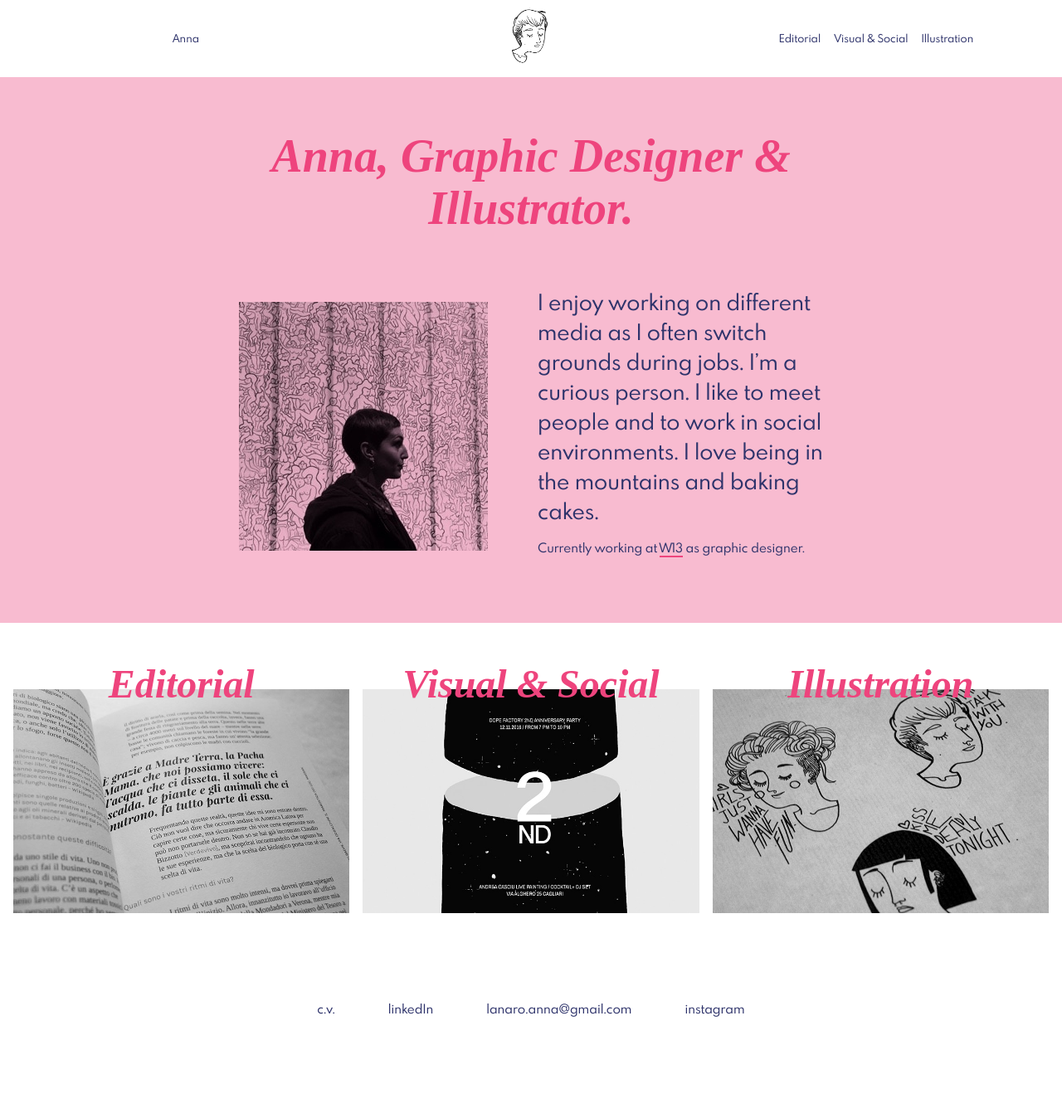
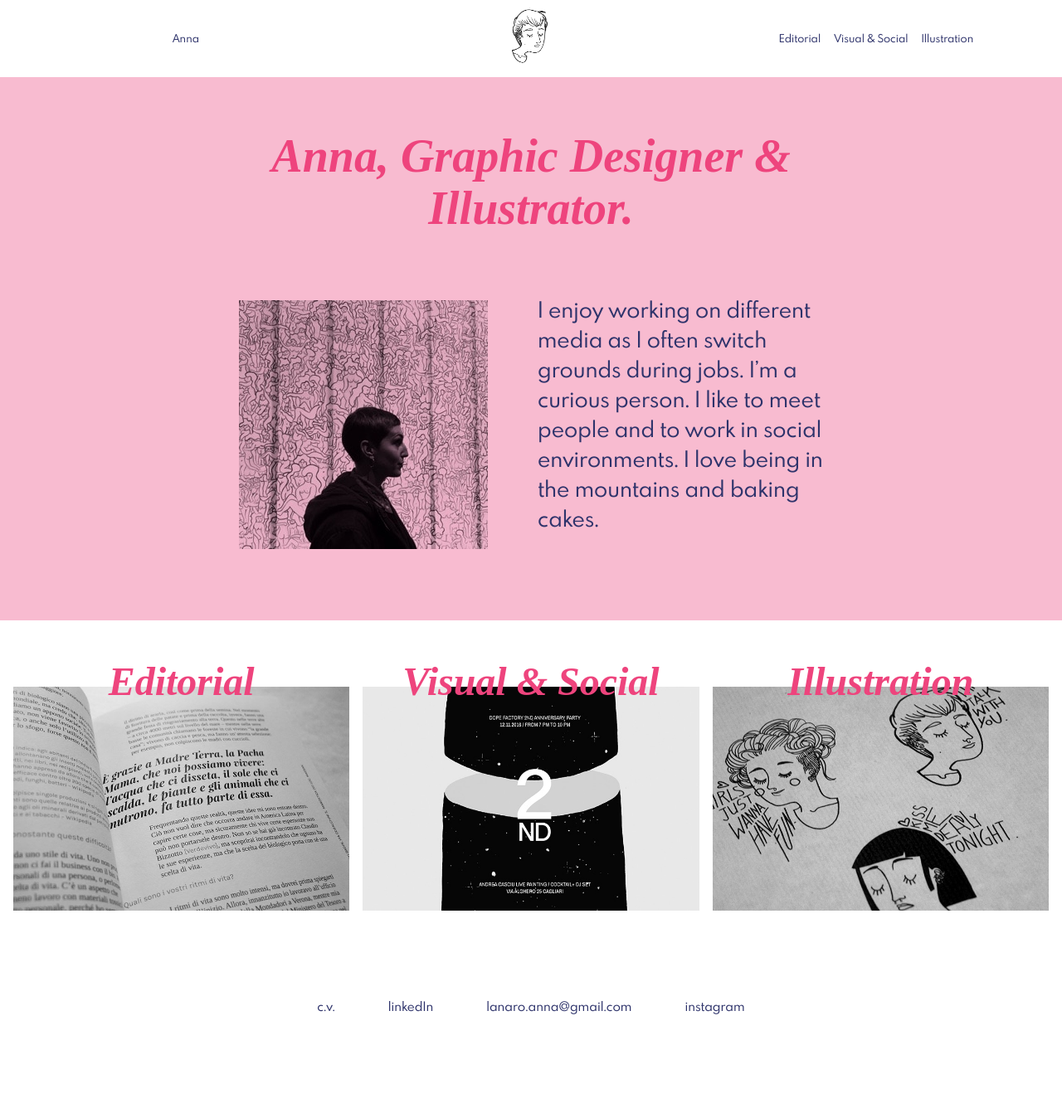
Before and after one commit to rzecchini/annaelle, a Jekyll site: the page built from index.md, in a window 1280 px wide. Shown: the whole page at 83% size. Built offline with Jekyll 4.4.1, drawn with Linux system fonts in a browser that asks for light colours; some web fonts are replaced.

Commit message:
Update home.html

```diff
--- a/_layouts/home.html
+++ b/_layouts/home.html
@@ -21,7 +21,7 @@
         <div class="col">
           <div class="presentation__txt">
             <p class="presentation__intro">I enjoy working on different media as I often switch grounds during jobs. I’m a curious person. I like to meet people and to work in social environments. I love being in the mountains and baking cakes.</p>
-            <p class="presentation__now">Currently working at <a href="http://www.w13-designkultur.com" target="_blank">W13</a> as graphic designer.</p>
+            <!-- <p class="presentation__now">Currently working at <a href="http://www.w13-designkultur.com" target="_blank">W13</a> as graphic designer.</p> -->
           </div>
         </div>
       </div>
```
